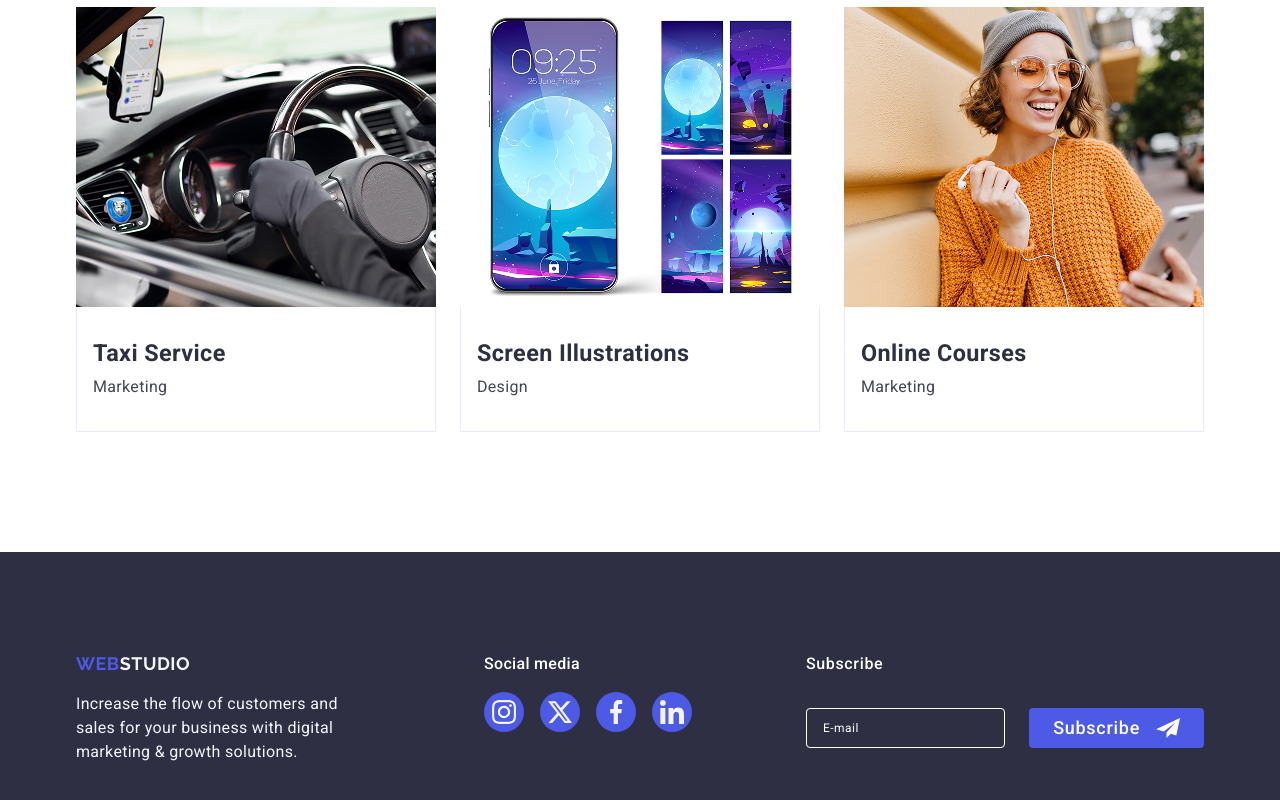
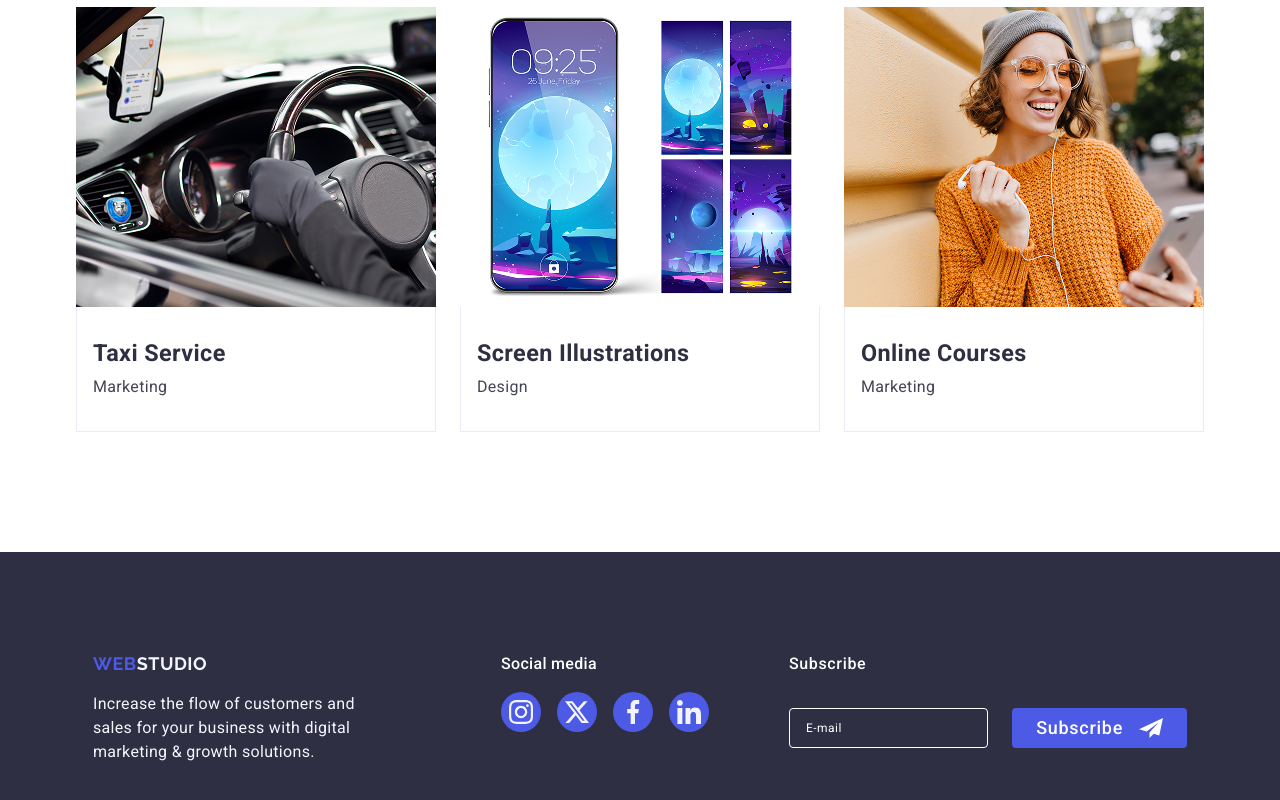
Before and after one commit to o-matviienko/goit-markup-hw-06, a plain HTML site: page index.html in a window 1280 px wide. Shown: the part 2614-3414 px from the top of the page. Drawn offline with nearby package versions, Linux system fonts and the light colour scheme.

Commit message:
Update CSS styles

```diff
--- a/css/footer.css
+++ b/css/footer.css
@@ -107,6 +107,8 @@
     flex-wrap: wrap;
     align-items: flex-start;
     gap: 72px 24px;
+    max-width: 100%;
+    margin: 0 auto;
   }
   .footer {
     text-align: left;
@@ -129,6 +131,10 @@
     margin-left: 0;
     width: 100%;
   }
+  .footer > .container {
+    padding-left: 32px;
+    padding-right: 32px;
+  }
 }
 
 @media screen and (min-width: 1158px) {
@@ -141,6 +147,8 @@
     flex-wrap: nowrap;
     align-items: flex-start;
     justify-content: flex-start;
+    max-width: 100%;
+    margin: 0;
   }
   .footer-wrapper {
     margin-left: 120px;
```
